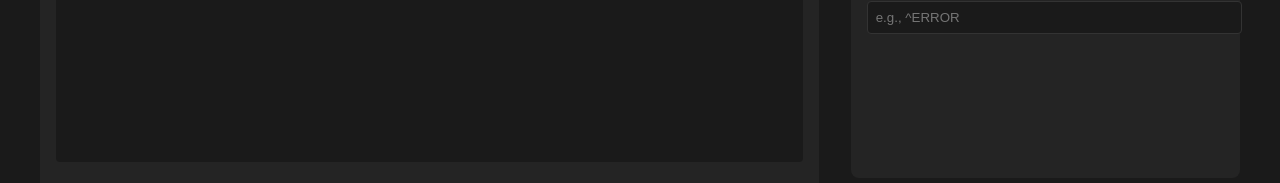
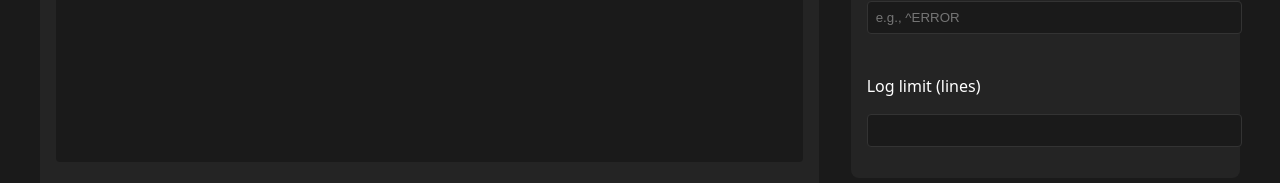
Before and after one commit to kot149/USBSerialMonitorish, a React (Vite) app: page / in a window 1280 px wide. Shown: the part 511-694 px from the top of the page. Built offline with nearby package versions, Linux system fonts and the light colour scheme.

Commit message:
add 行数

```diff
--- a/src/components/ControlPanel.jsx
+++ b/src/components/ControlPanel.jsx
@@ -12,7 +12,9 @@ export function ControlPanel() {
     selectPort,
     selectedPort,
     filter,
-    setFilter
+    setFilter,
+    maxLogLines,      // ★追加
+    setMaxLogLines    // ★追加
   } = useSerialPort()
 
   const [selectedBaudRate, setSelectedBaudRate] = React.useState('9600')
@@ -119,6 +121,25 @@ export function ControlPanel() {
               }}
             />
         </label>
+        {/* ★ ログ行数制限の入力フィールドを追加 */}
+        <label style={{ marginTop: '1rem' }}>
+            Log limit (lines)
+            <input
+              type="number"
+              value={maxLogLines}
+              onChange={(e) => setMaxLogLines(Number(e.target.value))}
+              min="1"
+              style={{
+                backgroundColor: '#1a1a1a',
+                color: '#fff',
+                border: '1px solid #333',
+                padding: '0.5rem',
+                borderRadius: '4px',
+                width: '100%',
+                marginTop: '0.5rem'
+              }}
+            />
+        </label>
       </div>
 
       {error && <div className="error-message">{error}</div>}
```
